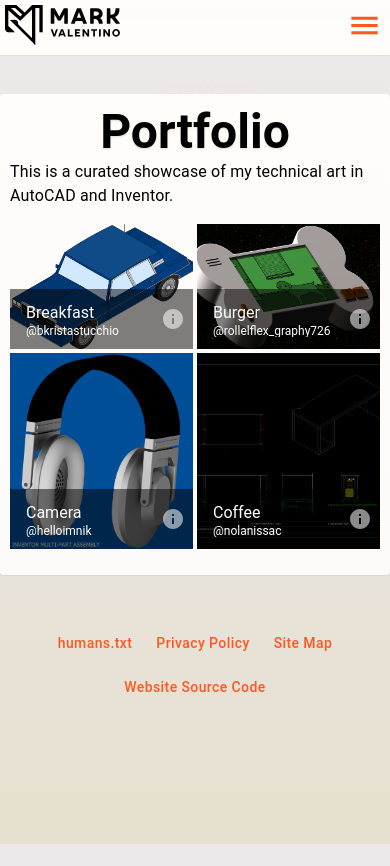
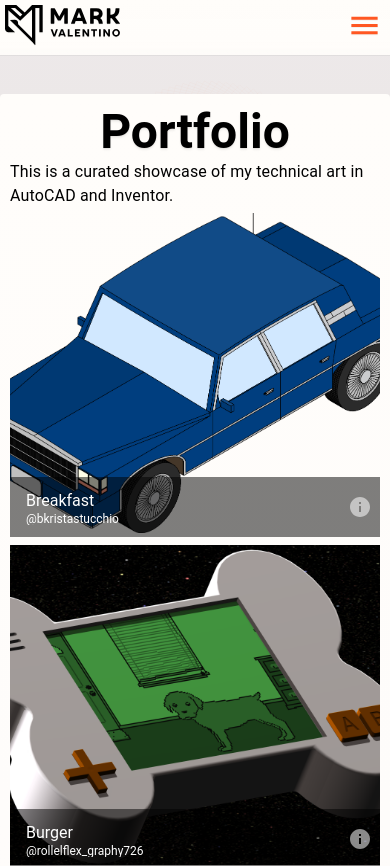
Before and after one commit to M-Valentino/M-Valentino_Node, a Next.js app: page /portfolio in a window 390 px wide. Shown: the top 866 px of the page. Before the commit the page ends 844 px from the top, so only its background shows below. Built offline with nearby package versions, Linux system fonts and the light colour scheme.

Commit message:
integrated next image and made it responsive

```diff
--- a/src/pages/portfolio.jsx
+++ b/src/pages/portfolio.jsx
@@ -1,16 +1,20 @@
 import React from "react";
-import ImageList from "@mui/material/ImageList";
-import ImageListItem from "@mui/material/ImageListItem";
-import ImageListItemBar from "@mui/material/ImageListItemBar";
-import IconButton from "@mui/material/IconButton";
+import Image from "next/image";
+import {
+  Grid,
+  ImageListItem,
+  ImageListItemBar,
+  IconButton,
+  Typography,
+} from "@mui/material/";
 import InfoIcon from "@mui/icons-material/Info";
-import { Typography } from "@mui/material";
 import { CustomHead } from "@/components/layout/CustomHead";
 import { CustomPaper } from "@/components/layout/CustomPaper";
 import { MainWrapper } from "@/components/layout/MainWrapper";
 import { MainHeading } from "@/components/layout/Headings";
 
 export default function Portfolio() {
+  const MAX_IMAGE_WIDTH = 360;
   return (
     <>
       <CustomHead />
@@ -18,15 +22,25 @@ export default function Portfolio() {
         <CustomPaper>
           <MainHeading>Portfolio</MainHeading>
           <Typography gutterBottom>
-            This is a curated showcase of my technical art in AutoCAD and Inventor.
+            This is a curated showcase of my technical art in AutoCAD and
+            Inventor.
           </Typography>
-          <ImageList sx={{ width: "100%" }}>
+          <Grid
+            container
+            spacing={1}
+            justifyContent="center"
+            style={{ }}
+          >
             {itemData.map((item) => (
+              <Grid item>
                 <ImageListItem key={item.name}>
-                <img
+                  <Image
                     src={`/portfolioImages/${item.name}`}
                     alt={item.title}
-                  loading="lazy"
+                    quality={95}
+                    width={440}
+                    height={320}
+                    style={{ objectFit: "cover", maxWidth: "100%" }}
                   />
                   <ImageListItemBar
                     title={item.title}
@@ -41,8 +55,9 @@ export default function Portfolio() {
                     }
                   />
                 </ImageListItem>
+              </Grid>
             ))}
-          </ImageList>
+          </Grid>
         </CustomPaper>
       </MainWrapper>
     </>
@@ -54,20 +69,28 @@ const itemData = [
     name: "cad_car_isometric.png",
     title: "Breakfast",
     author: "@bkristastucchio",
+    width: 2566,
+    height: 1755,
   },
   {
     name: "comming_soon_to_a_store_near_you.png",
     title: "Burger",
     author: "@rollelflex_graphy726",
+    width: 2566,
+    height: 1755,
   },
   {
     name: "headphones_housing_inventor_assembly.png",
     title: "Camera",
     author: "@helloimnik",
+    width: 2566,
+    height: 1755,
   },
   {
     name: "sturdy_computer_desk.png",
     title: "Coffee",
     author: "@nolanissac",
+    width: 2566,
+    height: 1755,
   },
 ];
```
Lines whose indentation alone changed are shown as unchanged.
